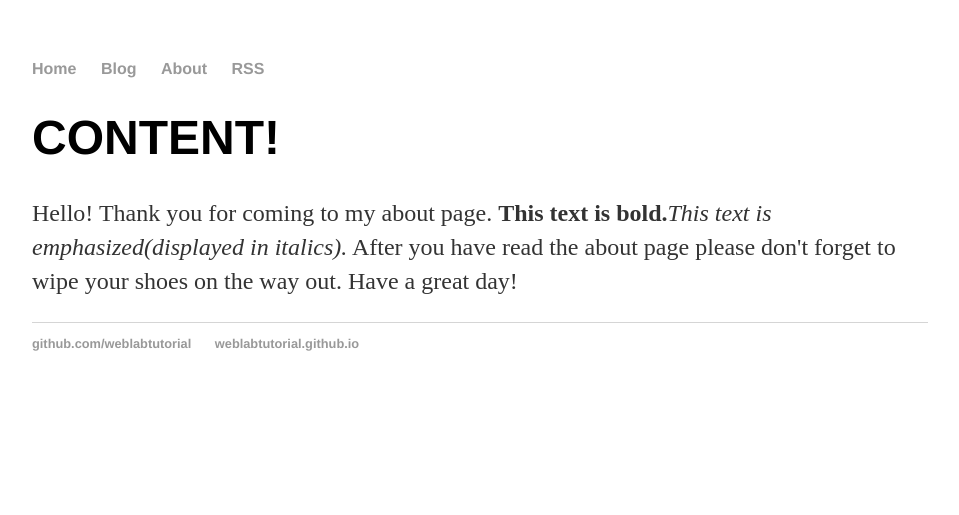
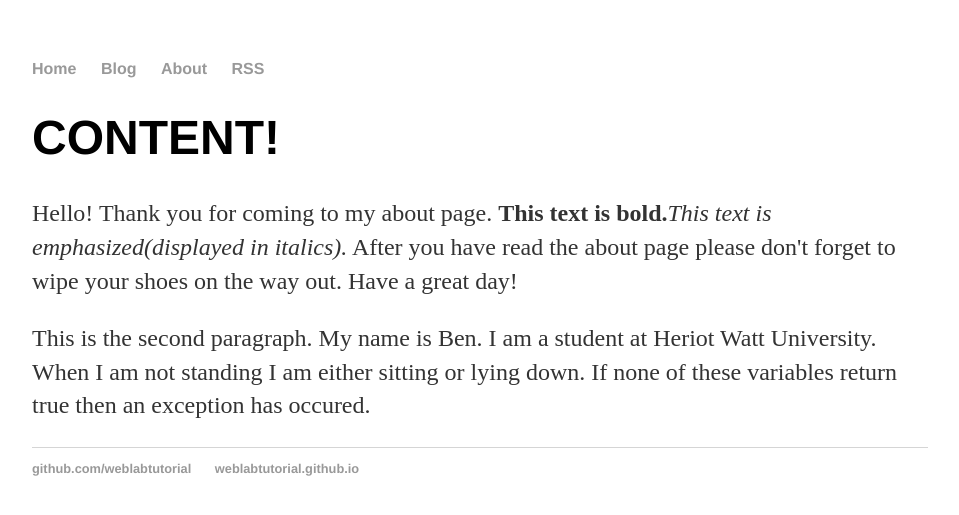
Before and after one commit to BenCoke12/BenCoke12.github.io, a Jekyll site: the page built from about/about.html, in a window 1280 px wide. Shown: the top 515 px of the page, without its empty margins (160-1119 px from the left). Built offline with Jekyll 4.4.1, drawn with Linux system fonts in a browser that asks for light colours.

Commit message:
Update about.html

```diff
--- a/about/about.html
+++ b/about/about.html
@@ -6,4 +6,6 @@
   <h1>CONTENT!</h1>
   <p>Hello! Thank you for coming to my about page. <b>This text is bold.</b><em>This text is emphasized(displayed in italics).</em> After you have read the about
     page please don't forget to wipe your shoes on the way out. Have a great day!</p>
+  <p>This is the second paragraph. My name is Ben. I am a student at Heriot Watt University. When I am not standing I am either sitting or lying down. If none of these variables
+    return true then an exception has occured.
 </div>
```
